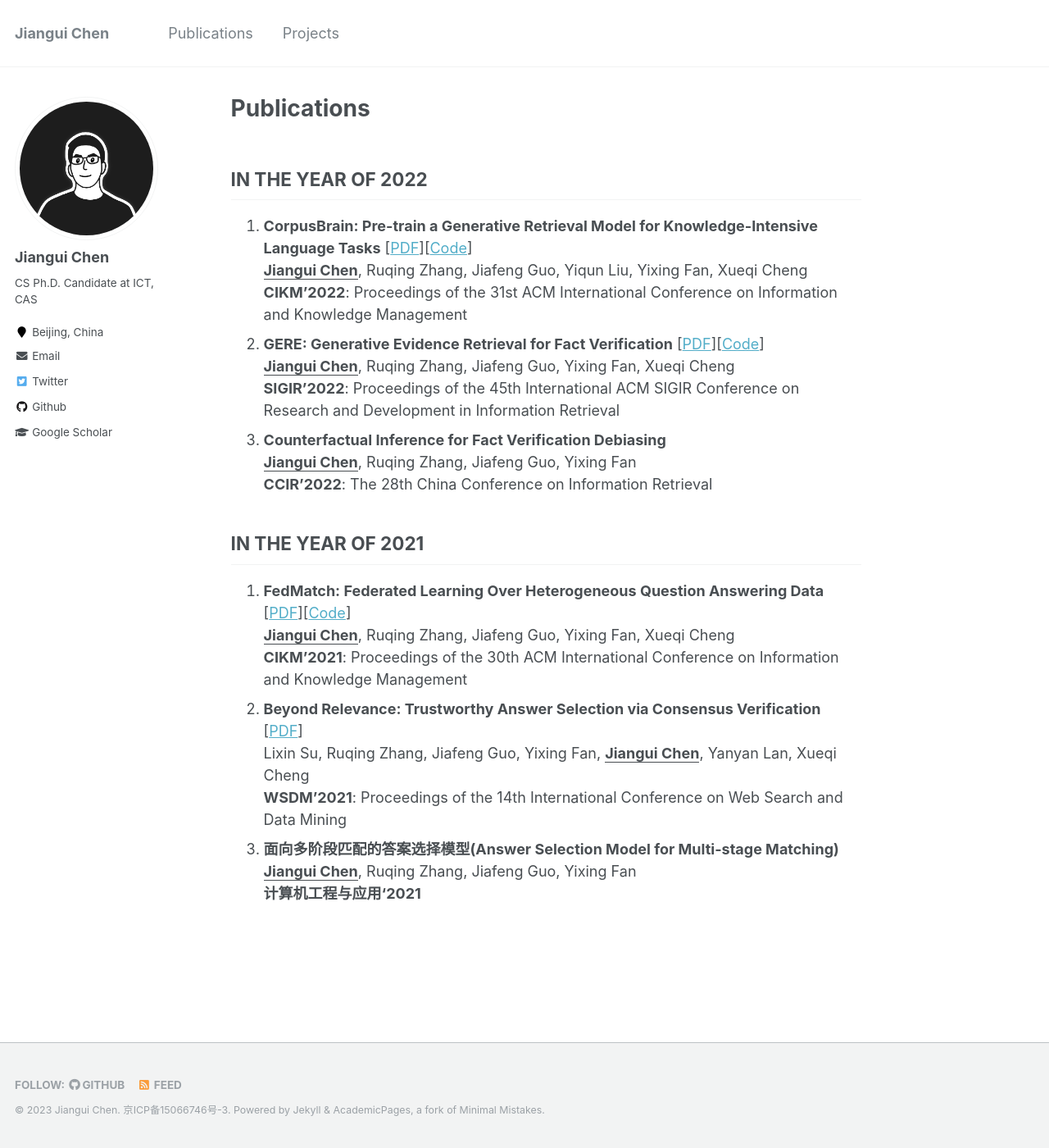
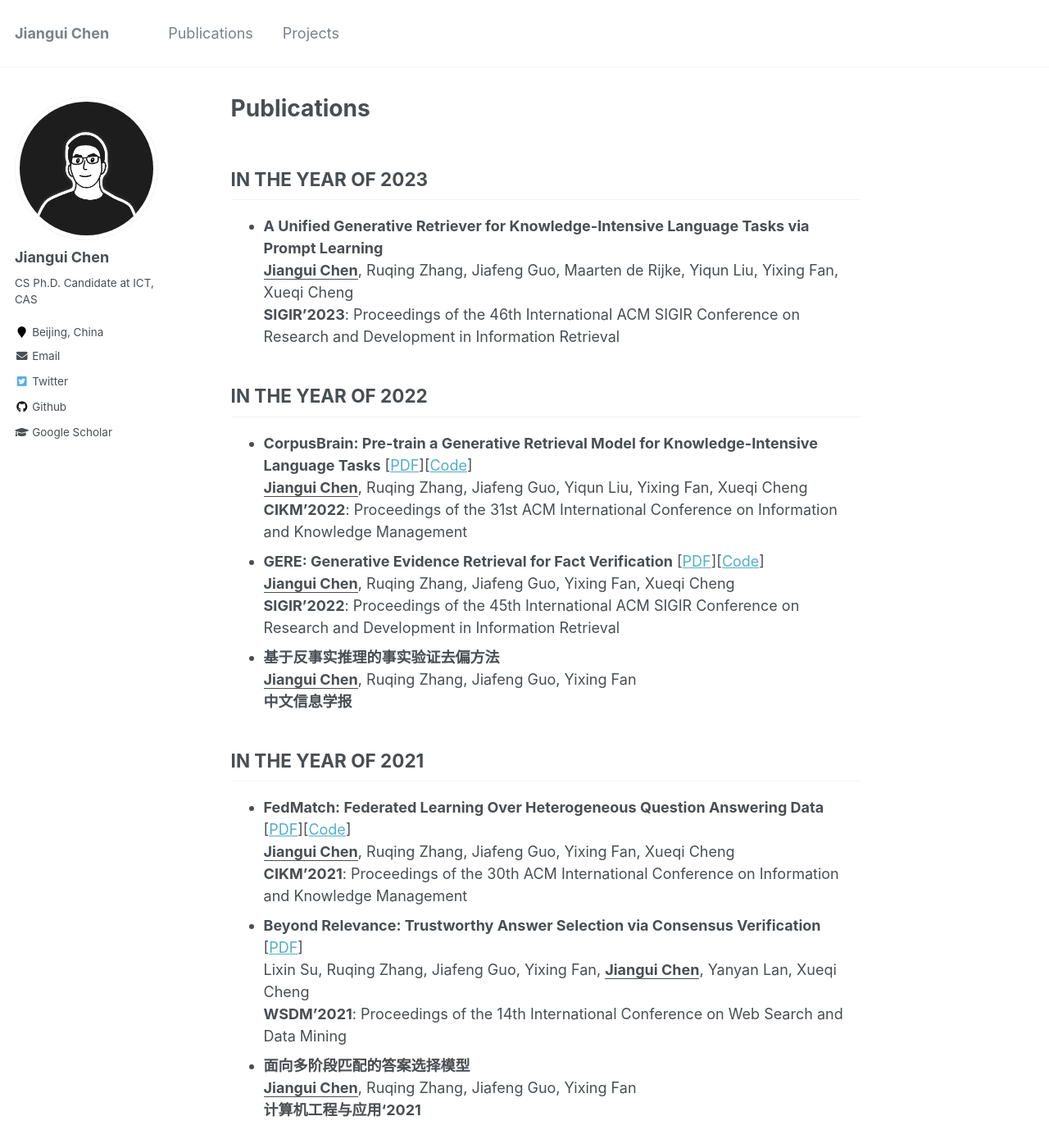
Before and after one commit to Chriskuei/chriskuei.github.io, a Jekyll site: the page built from _pages/publications.md, in a window 1280 px wide and 1400 px high. Shown: the whole window at 82% size. Built offline with Jekyll 4.4.1, drawn with Linux system fonts in a browser that asks for light colours.

Commit message:
Update publications.md

```diff
--- a/_pages/publications.md
+++ b/_pages/publications.md
@@ -7,30 +7,36 @@ redirect_from:
 ---
 
 
+IN THE YEAR OF 2023
+------
+- **A Unified Generative Retriever for Knowledge-Intensive Language Tasks via Prompt Learning** <br>
+<ins>**Jiangui Chen**</ins>, Ruqing Zhang, Jiafeng Guo, Maarten de Rijke, Yiqun Liu, Yixing Fan, Xueqi Cheng <br>
+**SIGIR'2023**: Proceedings of the 46th International ACM SIGIR Conference on Research and Development in Information Retrieval
+
 IN THE YEAR OF 2022
 ------
-1. **CorpusBrain: Pre-train a Generative Retrieval Model for Knowledge-Intensive Language Tasks**
+- **CorpusBrain: Pre-train a Generative Retrieval Model for Knowledge-Intensive Language Tasks**
 [[PDF](https://dl.acm.org/doi/pdf/10.1145/3511808.3557271)][[Code](https://github.com/ict-bigdatalab/CorpusBrain)] <br>
 <ins>**Jiangui Chen**</ins>, Ruqing Zhang, Jiafeng Guo, Yiqun Liu, Yixing Fan, Xueqi Cheng <br>
 **CIKM'2022**: Proceedings of the 31st ACM International Conference on Information and Knowledge Management
-2. **GERE: Generative Evidence Retrieval for Fact Verification**
+- **GERE: Generative Evidence Retrieval for Fact Verification**
 [[PDF](https://dl.acm.org/doi/pdf/10.1145/3477495.3531827)][[Code](https://github.com/Chriskuei/GERE)] <br>
 <ins>**Jiangui Chen**</ins>, Ruqing Zhang, Jiafeng Guo, Yixing Fan, Xueqi Cheng <br>
 **SIGIR'2022**: Proceedings of the 45th International ACM SIGIR Conference on Research and Development in Information Retrieval
-3. **Counterfactual Inference for Fact Verification Debiasing** <br>
+- **基于反事实推理的事实验证去偏方法** <br>
 <ins>**Jiangui Chen**</ins>, Ruqing Zhang, Jiafeng Guo, Yixing Fan <br>
-**CCIR'2022**: The 28th China Conference on Information Retrieval
+**中文信息学报**
 
 IN THE YEAR OF 2021
 ------
-1. **FedMatch: Federated Learning Over Heterogeneous Question Answering Data**
+- **FedMatch: Federated Learning Over Heterogeneous Question Answering Data**
 [[PDF](https://dl.acm.org/doi/pdf/10.1145/3459637.3482345)][[Code](https://github.com/Chriskuei/FedMatch)] <br>
 <ins>**Jiangui Chen**</ins>, Ruqing Zhang, Jiafeng Guo, Yixing Fan, Xueqi Cheng <br>
 **CIKM'2021**: Proceedings of the 30th ACM International Conference on Information and Knowledge Management
-2. **Beyond Relevance: Trustworthy Answer Selection via Consensus Verification**
+- **Beyond Relevance: Trustworthy Answer Selection via Consensus Verification**
 [[PDF](https://dl.acm.org/doi/pdf/10.1145/3437963.3441781)] <br>
 Lixin Su, Ruqing Zhang, Jiafeng Guo, Yixing Fan, <ins>**Jiangui Chen**</ins>, Yanyan Lan, Xueqi Cheng <br>
 **WSDM'2021**: Proceedings of the 14th International Conference on Web Search and Data Mining  <br>
-3. **面向多阶段匹配的答案选择模型(Answer Selection Model for Multi-stage Matching)**  <br>
+- **面向多阶段匹配的答案选择模型**  <br>
 <ins>**Jiangui Chen**</ins>, Ruqing Zhang, Jiafeng Guo, Yixing Fan <br>
 **计算机工程与应用‘2021**
```
